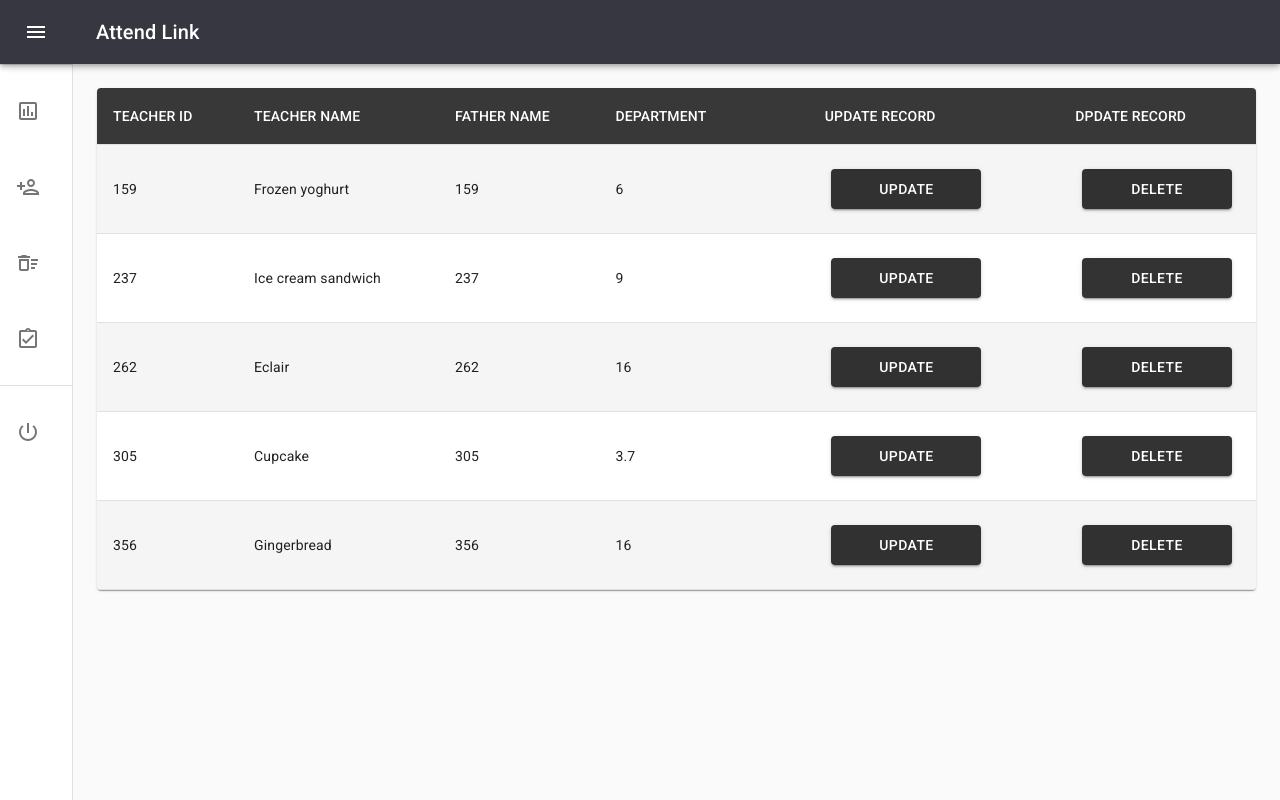
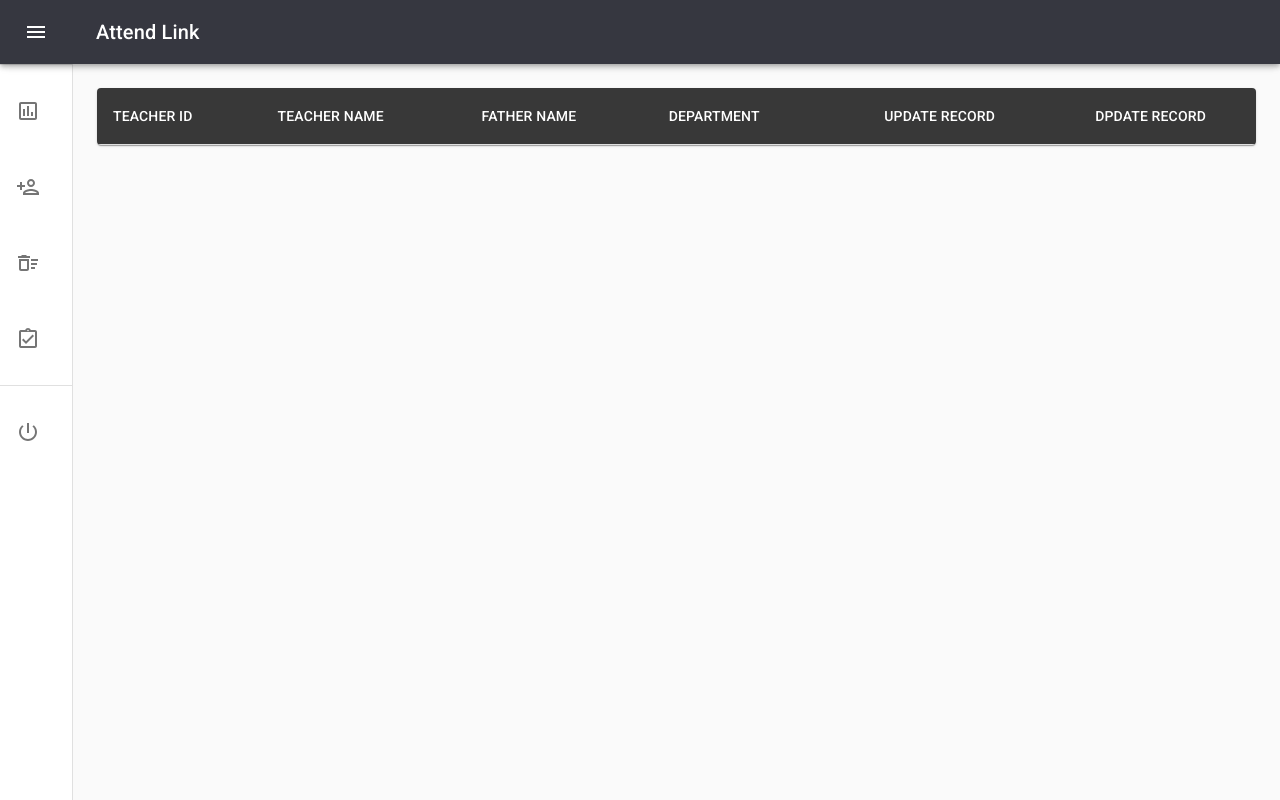
Before and after one commit to Naumanhassan307/attendLink-W, a React (Create React App) app: page /updaterecord in a window 1280 px wide. Built offline with nearby package versions, Linux system fonts and the light colour scheme.

Commit message:
start qr code

```diff
--- a/package.json
+++ b/package.json
@@ -8,6 +8,7 @@
     "@testing-library/jest-dom": "^5.14.1",
     "@testing-library/react": "^11.2.7",
     "@testing-library/user-event": "^12.8.3",
+    "qrcode": "^1.4.4",
     "react": "^17.0.2",
     "react-circular-progressbar": "^2.0.4",
     "react-dom": "^17.0.2",
--- a/src/modules/addTeacher/AddTeacher.js
+++ b/src/modules/addTeacher/AddTeacher.js
@@ -6,10 +6,19 @@ import Gender from "./gender/Gender";
 import BlueButton from "../../constants/button/Button";
 
 import "./AddTeacherStyle.css";
-import {useAddTeacher} from "./useAddTeacher"
+import { useAddTeacher } from "./useAddTeacher";
 
 function AddTeacher() {
-  const [setTchName, setTchFName, setTchGender, setTchDepart, ctaQrHandler, ctaSubmitHander, empty] = useAddTeacher();
+  const [
+    setTchName,
+    setTchFName,
+    setTchGender,
+    setTchDepart,
+    ctaQrHandler,
+    ctaSubmitHander,
+    emptyf,
+    setEmptyf,
+  ] = useAddTeacher();
   return (
     <>
       <div className="head-div">Add Teacher</div>
@@ -50,10 +59,8 @@ function AddTeacher() {
         <BlueButton txt="QR Code" cta={ctaQrHandler} />
       </div>
 
-
       <div className="my-inner-btn">
         <BlueButton txt="Submit" cta={ctaSubmitHander} />
-
       </div>
     </>
   );
--- a/src/modules/addTeacher/departments/Departments.js
+++ b/src/modules/addTeacher/departments/Departments.js
@@ -45,9 +45,9 @@ export default function Departments({ setTchDepart }) {
           }}
         >
           <option aria-label="None" value="" />
-          <option value="cs">Computer Science</option>
-          <option value="phy">Physics</option>
-          <option value="mth">Math</option>
+          <option value="Computer Science">Computer Science</option>
+          <option value="Physics">Physics</option>
+          <option value="Math">Math</option>
         </Select>
       </FormControl>
     </div>
--- a/src/modules/addTeacher/useAddTeacher.js
+++ b/src/modules/addTeacher/useAddTeacher.js
@@ -12,34 +12,33 @@ export function useAddTeacher() {
 
   const dispatch = useDispatch();
   let teacher = {};
-  const ctaQrHandler = () => {
+  const ctaQrHandler = () => {};
+
+  const ctaSubmitHander = () => {
+    if (
+      tchName === "" ||
+      tchFName === "" ||
+      tchGender === "" ||
+      tchDepart === ""
+    ) {
+      alert("Please Fil All Fields!");
+    } else {
       teacher = {
         id: `TCH-${Math.floor(Math.random() * 10000)}`,
         date: new Date().toISOString().split("T")[0],
         time: new Date().toLocaleTimeString(),
-      name: tchName,
-      fName: tchFName,
+        name: tchName.toUpperCase(),
+        fName: tchFName.toUpperCase(),
         gender: tchGender,
         depart: tchDepart,
         code: qr,
       };
+      //   }
 
       console.log("Teacher on OBJ", teacher);
-    // setTchName("")
-    // setTchFName("")
-    // setTchGender("")
-    // setTchDepart("")
-    // setQr("")
-  };
 
-  const ctaSubmitHander = () => {
       dispatch(AddTeacherAct(teacher));
-
-    setTchName("");
-    setTchFName("");
-    setTchGender("");
-    setTchDepart("");
-    setQr("");
+    }
   };
 
   return [
--- a/src/modules/deleteUpdate/DeleteUpdate.js
+++ b/src/modules/deleteUpdate/DeleteUpdate.js
@@ -8,15 +8,13 @@ import TableHead from "@material-ui/core/TableHead";
 import TableRow from "@material-ui/core/TableRow";
 import Paper from "@material-ui/core/Paper";
 
-
-
 import BlueButton from "../../constants/button/Button";
+import useDeleteUpdate from "./useDeleteUpdate";
 
 const StyledTableCell = withStyles((theme) => ({
   head: {
     backgroundColor: "rgba(0, 0, 0, 0.780)",
     color: theme.palette.common.white,
-
   },
   body: {
     fontSize: 14,
@@ -35,16 +33,6 @@ function createData(name, calories, fat, carbs, protein) {
   return { name, calories, fat, carbs, protein };
 }
 
-const rows = [
-  createData("Frozen yoghurt", 159, 6.0, 24, 4.0),
-  createData("Ice cream sandwich", 237, 9.0, 37, 4.3),
-  createData("Eclair", 262, 16.0, 24, 6.0),
-  createData("Cupcake", 305, 3.7, 67, 4.3),
-  createData("Gingerbread", 356, 16.0, 49, 3.9),
-
-
-];
-
 const useStyles = makeStyles({
   table: {
     minWidth: 700,
@@ -54,8 +42,9 @@ const useStyles = makeStyles({
 export default function DeleteUpdate() {
   const classes = useStyles();
 
+  const [store, showTable] = useDeleteUpdate();
+
   return (
-
     <TableContainer component={Paper}>
       <Table className={classes.table} aria-label="customized table">
         <TableHead>
@@ -68,23 +57,27 @@ export default function DeleteUpdate() {
             <StyledTableCell align="center">DPDATE RECORD</StyledTableCell>
           </TableRow>
         </TableHead>
+
         <TableBody>
-          {rows.map((row) => (
-            <StyledTableRow key={row.name}>
-              <StyledTableCell align="left">{row.calories}</StyledTableCell>
-              <StyledTableCell component="th" scope="row">
-                {row.name}
+          {store.map((item) => (
+            <StyledTableRow key={item.name}>
+              <StyledTableCell align="left">{item.id}</StyledTableCell>
+              <StyledTableCell component="th" scope="item">
+                {item.name}
               </StyledTableCell>
 
-              <StyledTableCell align="left">{row.calories}</StyledTableCell>
-              <StyledTableCell align="left">{row.fat}</StyledTableCell>
-              <StyledTableCell align="right"><BlueButton txt="Update"/></StyledTableCell>
-              <StyledTableCell align="right"><BlueButton txt="Delete"/></StyledTableCell>
+              <StyledTableCell align="left">{item.fName}</StyledTableCell>
+              <StyledTableCell align="left">{item.depart}</StyledTableCell>
+              <StyledTableCell align="right">
+                <BlueButton txt="Update" />
+              </StyledTableCell>
+              <StyledTableCell align="right">
+                <BlueButton txt="Delete" />
+              </StyledTableCell>
             </StyledTableRow>
           ))}
         </TableBody>
       </Table>
     </TableContainer>
-
   );
 }
--- /dev/null
+++ b/src/modules/deleteUpdate/useDeleteUpdate.js
@@ -0,0 +1,11 @@
+import { useState } from "react";
+import { useSelector } from "react-redux";
+
+function useDeleteUpdate() {
+
+  const store = useSelector((store) => store.TeacherReducer.teachers);
+  console.log("Store data come from store is ", store);
+
+  return [store];
+}
+export default useDeleteUpdate;
```
Also changed, not shown: src/modules/deleteUpdate/DeleteUpdateStyle.js (deleted), 1 other file (tests, documents, lock files or other folders). Lines whose indentation alone changed are shown as unchanged.
